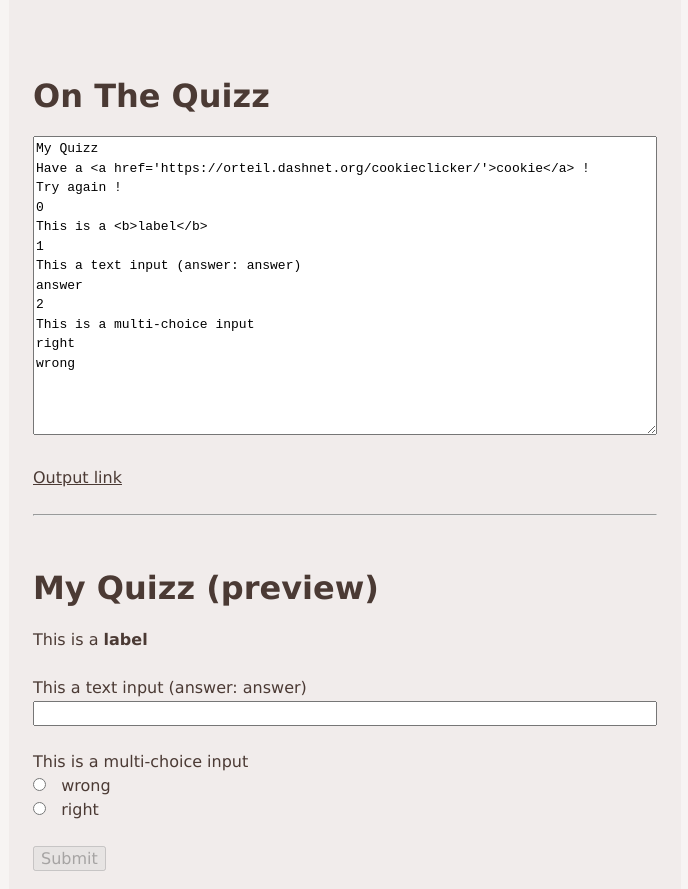
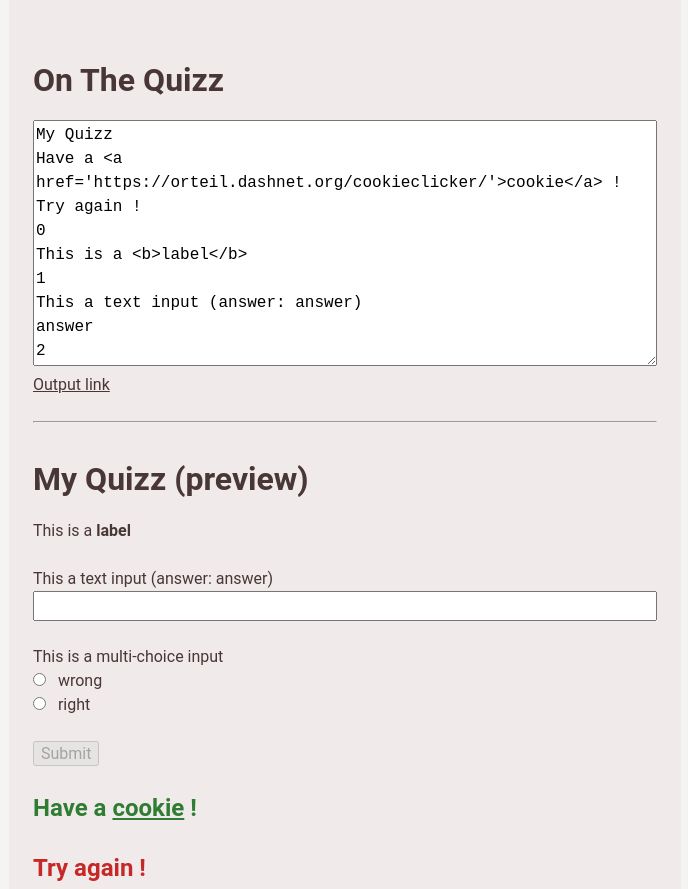
Before and after one commit to clement-gouin/on-the-quizz, a plain HTML site: page index.html in a window 1280 px wide. Shown: the top 889 px of the page, without its empty margins (295-983 px from the left). Drawn offline with nearby package versions, Linux system fonts and the light colour scheme.

Commit message:
style upgrade

```diff
--- a/index.html
+++ b/index.html
@@ -11,18 +11,16 @@
   </head>
   <body>
     <main id="app" style="display: none">
-      <template v-if="debug">
+      <div v-if="debug">
         <h1>On The Quizz</h1>
-        <textarea v-model="debugData" rows="15"></textarea>
-        <br />
-        <br />
+        <textarea v-model="debugData" rows="10"></textarea>
         <a v-if="debugData.length" :href="debugUrl" target="_blank"
           >Output link</a
         >
         <br />
         <br />
         <hr />
-      </template>
+      </div>
       <h1 v-html="title + (debug ? ' (preview)' : '')"></h1>
       <form @submit.prevent="submit">
         <template v-for="question, i in questions">
--- a/style.css
+++ b/style.css
@@ -82,10 +82,10 @@
 
 :root {
   /* https://materialui.co/colors/ */
-  --hue-primary: 14.3;
-  --sat-primary: 18.3%;
-  --background: hsl(var(--hue-primary), var(--sat-primary), 96.08%);
-  --background-primary: hsl(var(--hue-primary), var(--sat-primary), 93.33%);
+  --hue-primary: 0;
+  --sat-primary: 15%;
+  --background: hsl(var(--hue-primary), var(--sat-primary), 96%);
+  --background-primary: hsl(var(--hue-primary), var(--sat-primary), 93%);
   --color-primary: hsl(var(--hue-primary), var(--sat-primary), 50%);
   --text-primary: hsl(var(--hue-primary), var(--sat-primary), 25%);
   --text-secondary: hsl(var(--hue-primary), var(--sat-primary), 30%);
@@ -99,16 +99,12 @@
 =================================================
 */
 
-* {
-  box-sizing: border-box;
-}
-
 html,
 body {
   padding: 0;
   max-width: 100%;
   color: var(--text-primary);
-  font-family: Verdana, serif;
+  font-family: "Roboto", Verdana, serif;
 }
 
 body {
@@ -120,10 +116,6 @@
   margin: auto;
   background-color: var(--background-primary);
   min-height: 100%;
-}
-
-h1 {
-  margin-bottom: 0.5em;
 }
 
 table {
@@ -138,7 +130,7 @@
 h4,
 h5,
 h6 {
-  margin: 1.5em 0 0.5em;
+  margin: 1em 0 0.5em;
 }
 
 p,
@@ -147,6 +139,18 @@
   margin-bottom: 2em;
   color: var(--text-secondary);
   font-family: sans-serif;
+}
+
+textarea,
+input[type="text"],
+select,
+.mono {
+  font-family: "Roboto Mono", monospace;
+  width: 100%;
+}
+
+a {
+  color: inherit;
 }
 
 @media only screen and (min-width: 768px) {
@@ -158,16 +162,11 @@
   }
 }
 
-textarea,
-input[type="text"],
-select {
-  font-family: monospace;
-  width: 100%;
-}
-
-a {
-  color: inherit;
-}
+/*
+=================================================
+APP STYLE
+=================================================
+*/
 
 .success {
   color: #2e7d32;
```
